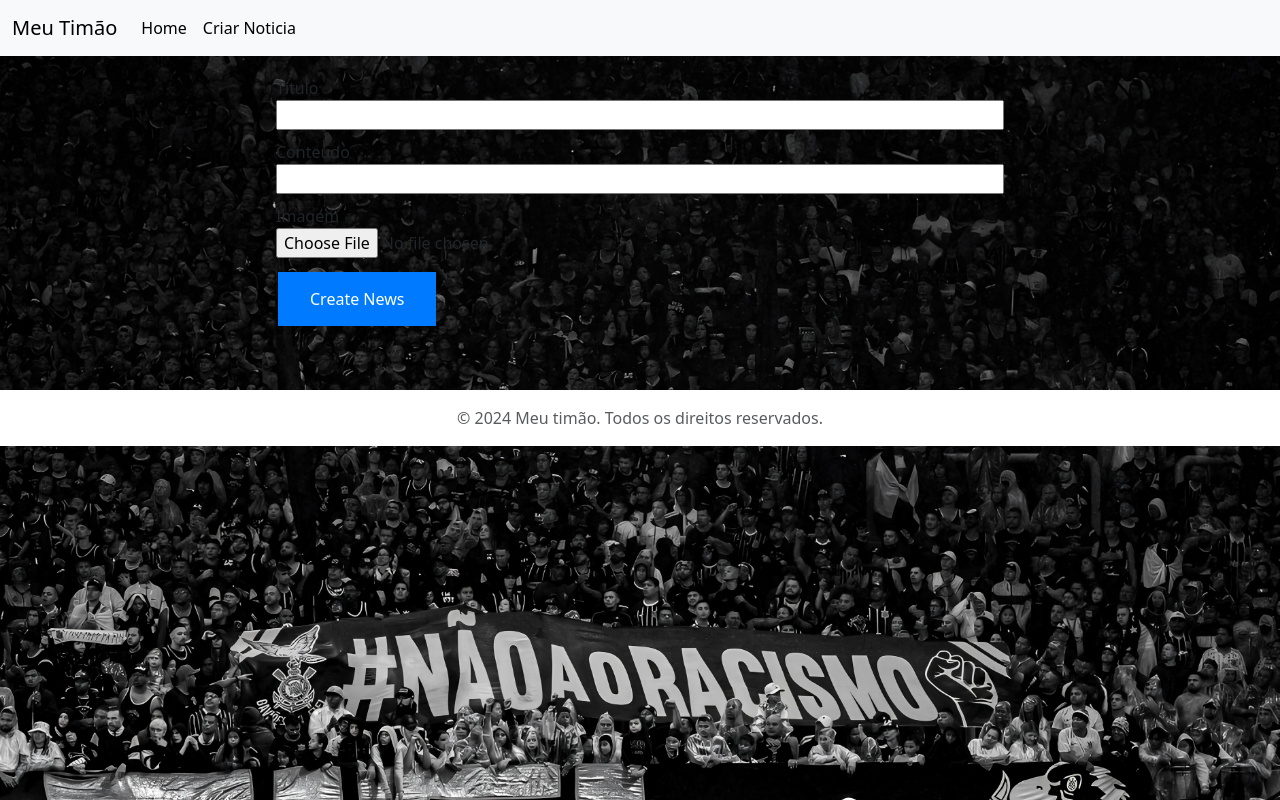
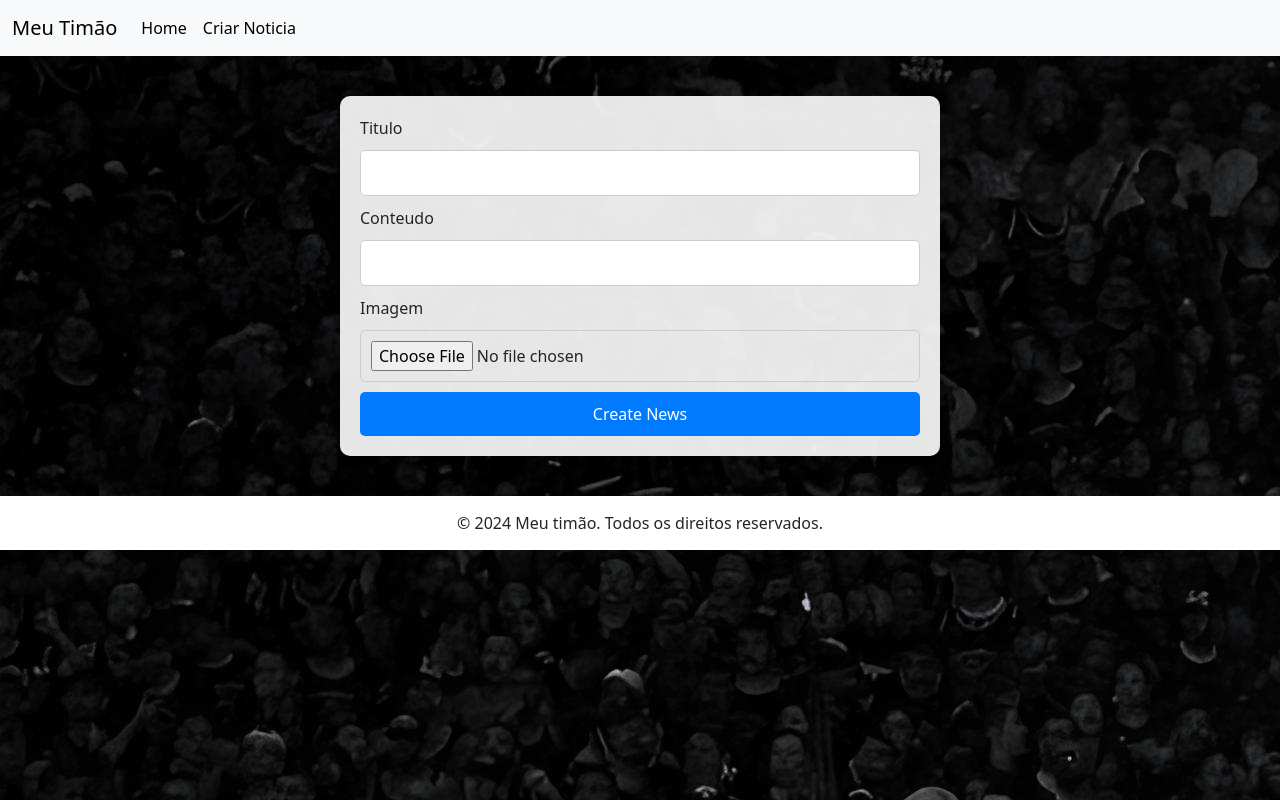
Before and after one commit to FaelSantoss/challenge2_classPW, a Flask app: page /create-noticia in a window 1280 px wide. Run offline with Flask 3, Linux system fonts and the light colour scheme; some libraries are stand-ins or nearby versions.

Commit message:
created style for form and refactor footer

```diff
--- a/src/ui/static/style.css
+++ b/src/ui/static/style.css
@@ -1,34 +1,67 @@
-form {
-    margin: auto;
-    width: 60%;
-    padding: 20px;
-}
-
-form input[type="text"], form textarea, form input[type="file"] {
-    width: 100%;
-    margin-bottom: 10px;
-}
-
-form input[type="submit"] {
-    background-color: #007bff;
-    border-color: #123456;
-    color: white;
-    border: none;
-    padding: 15px 32px;
-    text-align: center;
-    text-decoration: none;
-    display: inline-block;
-    font-size: 16px;
-    margin: 4px 2px;
-    cursor: pointer;
+* {
+    margin: 0;
+    padding: 0;
+    box-sizing: border-box;
 }
 
 .bg-custom {
+    margin-bottom: 60px;
     background-image: url('./uploads/bg.jpg');
     background-repeat: no-repeat;
-    background-size: cover;
+    background-color: black;
 }
 
 h1 {
     color: white;
 }
+
+.outlined-text {
+    font-size: 22px;
+    -webkit-text-stroke: 0.4px black;
+  }
+
+
+/* CSS para o rodapé */
+.footer {
+    background-color: white;
+    padding: 15px 0;
+    bottom: 0;
+    width: 100%;
+    display: flex;
+    align-items: flex-end;
+}
+
+.footer .container {
+    text-align: center;
+}
+
+form {
+    max-width: 600px;
+    margin: 40px auto;
+    padding: 20px;
+    background-color: rgba(255, 255, 255, 0.9);
+    border-radius: 10px;
+    box-shadow: 0 0 10px rgba(0, 0, 0, 0.1);
+}
+
+input[type="text"], input[type="file"], textarea {
+    width: 100%;
+    padding: 10px;
+    margin: 10px 0;
+    border: 1px solid #ccc;
+    border-radius: 5px;
+}
+
+input[type="submit"] {
+    width: 100%;
+    padding: 10px;
+    background-color: #007bff;
+    color: white;
+    border: none;
+    border-radius: 5px;
+    cursor: pointer;
+}
+
+input[type="submit"]:hover {
+    background-color: #0056b3;
+}
--- a/src/ui/templates/homepage.html
+++ b/src/ui/templates/homepage.html
@@ -4,13 +4,7 @@
     <meta charset="UTF-8">
     <meta name="viewport" content="width=device-width, initial-scale=1.0">
     <title>Meu Timão</title>
-    {% block css %}
-    <style>
-      .outlined-text {
-        font-size: 22px;
-        -webkit-text-stroke: 0.4px black;
-      }
-    </style>
+    {% block head %}
     <link rel="stylesheet" href="{{ url_for('static', filename='style.css') }}">
     <link href="https://cdn.jsdelivr.net/npm/bootstrap@5.3.3/dist/css/bootstrap.min.css" rel="stylesheet" integrity="sha384-QWTKZyjpPEjISv5WaRU9OFeRpok6YctnYmDr5pNlyT2bRjXh0JMhjY6hW+ALEwIH" crossorigin="anonymous">
     {% endblock %}
@@ -50,15 +44,17 @@
       </div>
       {% include "noticia_cards/index.html" %}
       {% endblock %}
+      {% block footer %}
+      <div>
+        <footer class="footer">
+          <div class="container">
+            <span>© 2024 Meu timão. Todos os direitos reservados.</span>
+          </div>
+        </footer>
+      </div>
+      {% endblock %}
       {% block script %}
       <script src="https://cdn.jsdelivr.net/npm/bootstrap@5.3.3/dist/js/bootstrap.bundle.min.js" integrity="sha384-YvpcrYf0tY3lHB60NNkmXc5s9fDVZLESaAA55NDzOxhy9GkcIdslK1eN7N6jIeHz" crossorigin="anonymous"></script>
       {% endblock %}
-      {% block footer %}
-      <footer class="footer py-3 bg-white" style="margin-top: 40px;">
-        <div class="container text-center">
-            <span class="text-muted">© 2024 Meu timão. Todos os direitos reservados.</span>
-        </div>
-    </footer>
-      {% endblock %}
 </body>
 </html>
```
